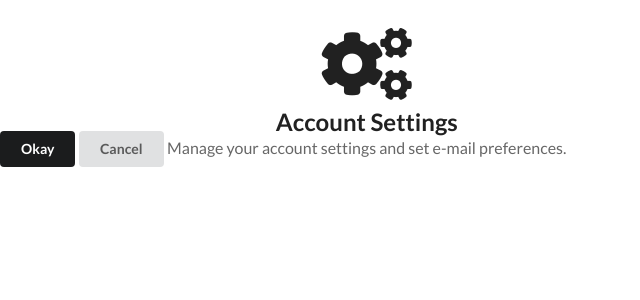
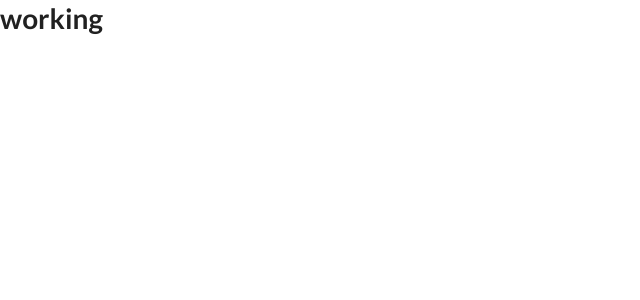
Before and after one commit to manimovassagh/SongListWithRedux, a React (Create React App) app: page / in a window 1280 px wide. Shown: the top 300 px of the page, without its empty margins (0-640 px from the left). Built offline with nearby package versions, Linux system fonts and the light colour scheme.

Commit message:
sematec ui addd

```diff
--- a/src/components/App.js
+++ b/src/components/App.js
@@ -1,22 +1,9 @@
 import React from "react";
 
 const App = () => {
-  return (
-    <div>
-      <button class="ui secondary button">Okay</button>
-      <button class="ui button">Cancel</button>
-      <h2 class="ui icon header">
-        <i class="settings icon"></i>
-        <div class="content">
-          Account Settings
-          <div class="sub header">
-            Manage your account settings and set e-mail preferences.
-          </div>
-        </div>
-      </h2>
-      <div></div>
-    </div>
-  );
-};
+    return (
+        <h1>working</h1>
+     );
+}
 
 export default App;
```
